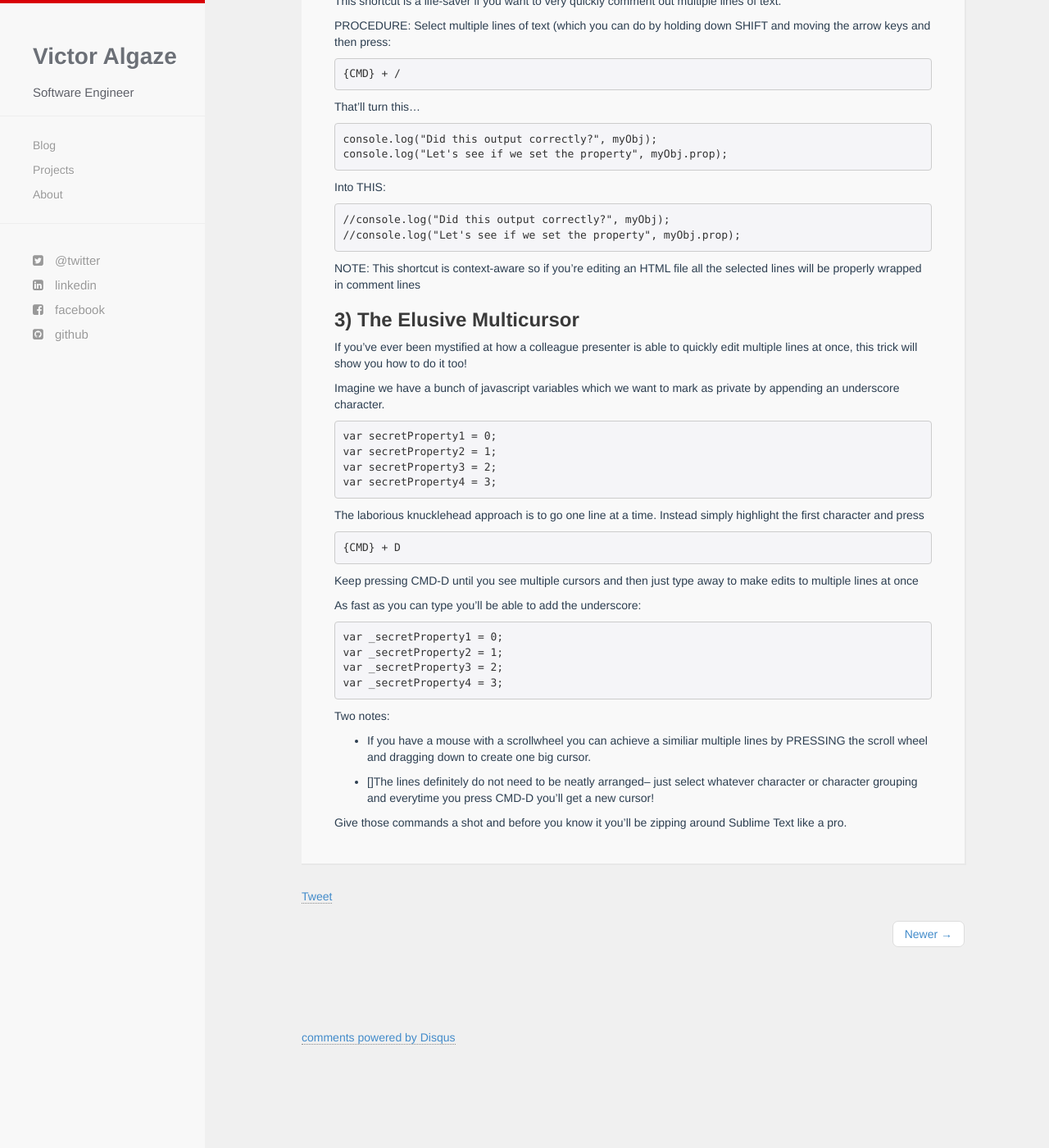
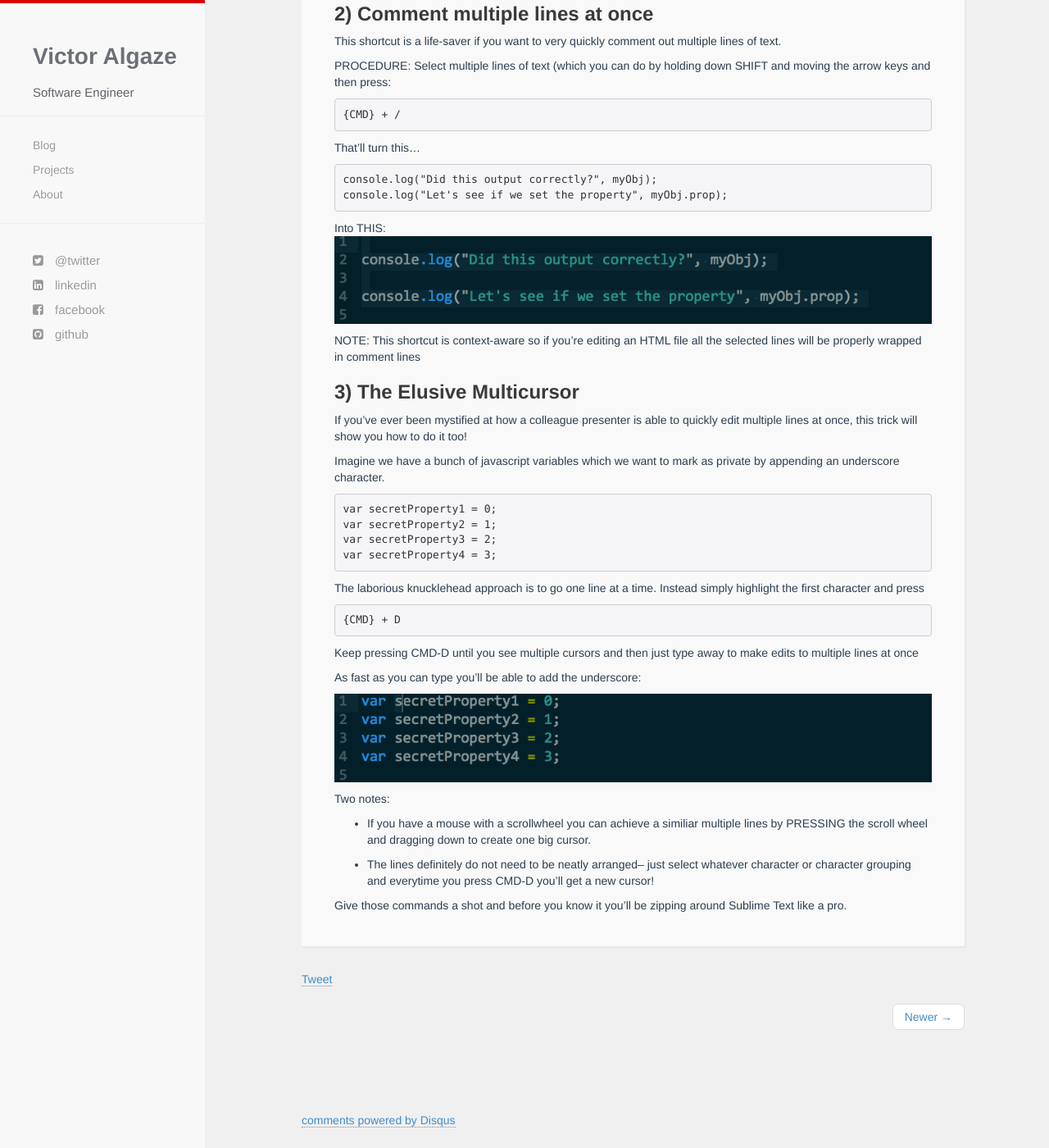
Before and after one commit to valgaze/valgaze.github.io, a Jekyll site: the page built from _posts/2015-08-24-two-minnutes-to-supercharge.markdown, in a window 1280 px wide and 1400 px high, scrolled down 837 px. Shown: the whole window at 82% size. Built offline with Jekyll 4.4.1, drawn with Linux system fonts in a browser that asks for light colours; nearby versions of some CDN libraries; Markdown is read by kramdown in place of the engine named in the settings; comment, search, counter and statistics services are not loaded; before the commit the page ends 2192 px from its top, so only the background shows below that; some of the changed text lies outside the part shown.

Commit message:
Gifs to post!

```diff
--- a/_posts/2015-08-24-two-minnutes-to-supercharge.markdown
+++ b/_posts/2015-08-24-two-minnutes-to-supercharge.markdown
@@ -23,10 +23,8 @@ var myRef = "Hope we declared this in the correct spot";
 
 
 Into THIS:
-{% highlight javascript %}
-console.log(myRef);
-var myRef = "Hope we declared this in the correct spot";
-{% endhighlight %}
+
+![Line swap!]({{ site.url }}/images/sublimepost/ex1.gif)
 
 ###2) Comment multiple lines at once
 This shortcut is a life-saver if you want to very quickly comment out multiple lines of text.
@@ -44,10 +42,8 @@ console.log("Let's see if we set the property", myObj.prop);
 {% endhighlight %}
 
 Into THIS:
-{% highlight javascript %}
-//console.log("Did this output correctly?", myObj);
-//console.log("Let's see if we set the property", myObj.prop);
-{% endhighlight %}
+![Comment out!]({{ site.url }}/images/sublimepost/ex2.gif)
+
 
 NOTE: This shortcut is context-aware so if you're editing an HTML file all the selected lines will be properly wrapped in <!--  --> comment lines
 
@@ -74,17 +70,13 @@ Keep pressing CMD-D until you see multiple cursors and then just type away to ma
 
 As fast as you can type you'll be able to add the underscore:
 
-{% highlight javascript %}
-var _secretProperty1 = 0;
-var _secretProperty2 = 1;
-var _secretProperty3 = 2;
-var _secretProperty4 = 3;
-{% endhighlight %}
+![Multicursors!]({{ site.url }}/images/sublimepost/ex3.gif)
+
 
 Two notes:
 
 * If you have a mouse with a scrollwheel you can achieve a similiar multiple lines by PRESSING the scroll wheel and dragging down to create one big cursor.
 
-* []The lines definitely do not need to be neatly arranged-- just select whatever character or character grouping and everytime you press CMD-D you'll get a new cursor!
+* The lines definitely do not need to be neatly arranged-- just select whatever character or character grouping and everytime you press CMD-D you'll get a new cursor!
 
 Give those commands a shot and before you know it you'll be zipping around Sublime Text like a pro.
```
Also changed, not shown: images/sublimepost/ex1.gif (added), images/sublimepost/ex2.gif (added), images/sublimepost/ex3.gif (added), 1 other file.
